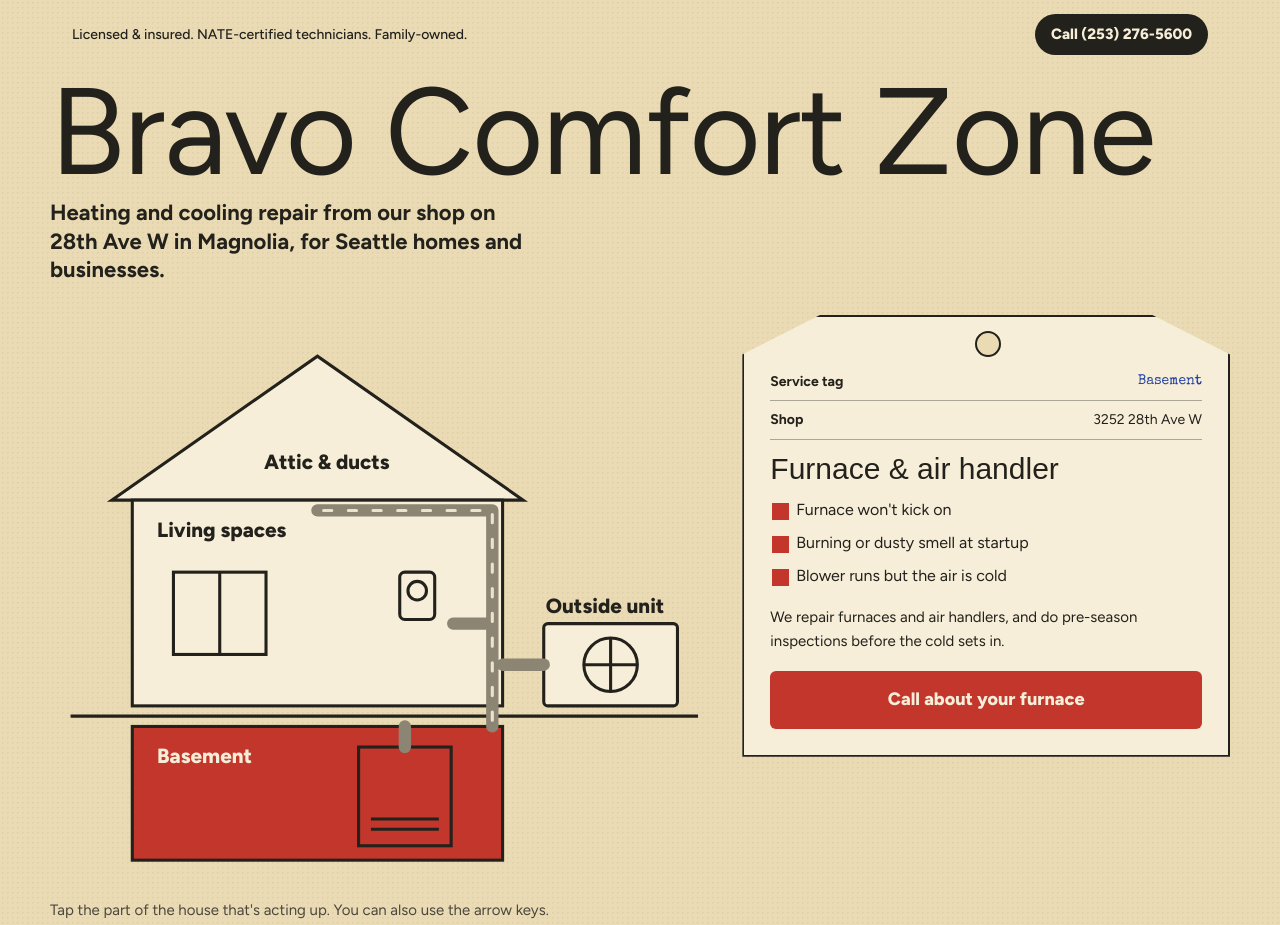
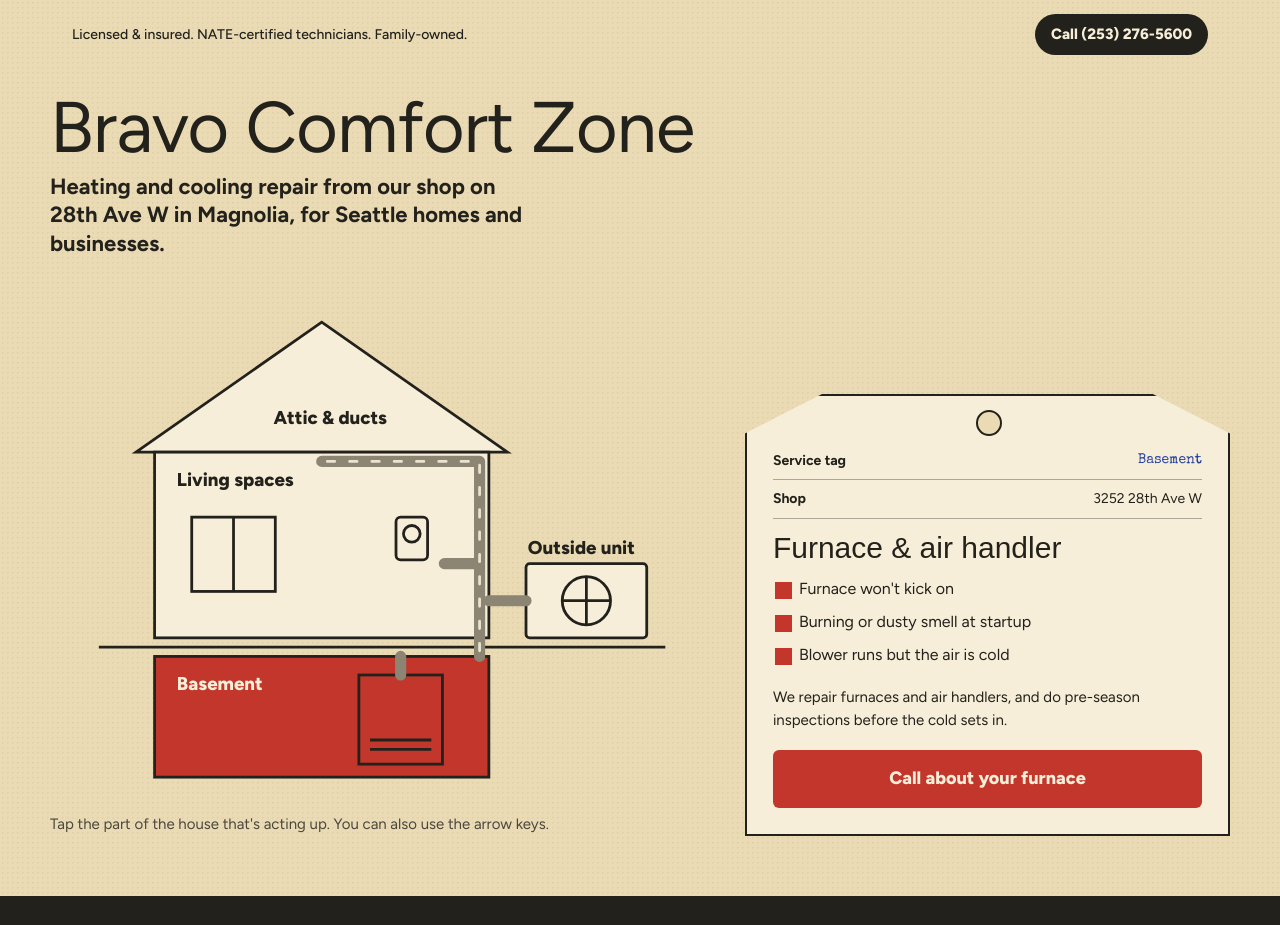
Before and after one commit to TheoDoppelt/site-previews, a plain HTML site: page bravo-comfort-zone/index.html in a window 1280 px wide. Shown: the top 925 px of the page. Drawn offline with nearby package versions, Linux system fonts and the light colour scheme; a web font is replaced by a local one.

Commit message:
Tighten Bravo Comfort Zone hero

```diff
--- a/bravo-comfort-zone/index.html
+++ b/bravo-comfort-zone/index.html
@@ -30,9 +30,10 @@ a{color:inherit}
 /* hero */
 .hero{padding:10px 0 60px}
 .name{font-family:"Climate Crisis",Figtree,sans-serif;font-weight:400;line-height:.86;letter-spacing:-.01em;
-  font-size:clamp(46px,9.6vw,138px);color:var(--graphite)}
+  font-size:clamp(40px,5.6vw,82px);color:var(--graphite)}
 .name small{display:block;font-family:Figtree,sans-serif;font-weight:700;font-size:clamp(16px,1.8vw,22px);letter-spacing:0;margin-top:14px;max-width:34ch;line-height:1.3}
-.hero-grid{display:grid;grid-template-columns:1.35fr 1fr;gap:34px;align-items:start;margin-top:30px}
+.hero-grid{display:grid;grid-template-columns:1.35fr 1fr;gap:40px;align-items:end;margin-top:18px}
+svg.house{margin-top:26px;max-height:520px}
 .house-box{position:relative}
 .house-box p.hint{font-size:15px;margin-top:8px;color:#4b473d}
 svg.house{width:100%;height:auto;display:block;overflow:visible}
@@ -143,12 +144,12 @@ footer .note{font-weight:700;margin-top:8px}
 </div>
 
 <header class="hero wrap">
-  <h1 class="name">Bravo Comfort Zone
+  <div class="hero-grid">
+    <div class="house-box">
+      <h1 class="name">Bravo Comfort Zone
     <small>Heating and cooling repair from our shop on 28th Ave W in Magnolia, for Seattle homes and businesses.</small>
   </h1>
 
-  <div class="hero-grid">
-    <div class="house-box">
       <svg class="house" viewBox="0 0 640 560" role="radiogroup" aria-label="Pick the part of your home that's giving you trouble">
         <!-- attic -->
         <g class="zone" id="z-attic" role="radio" tabindex="-1" aria-checked="false" data-zone="attic" style="--zc:#8C8574" aria-label="Attic and ducts">
```
